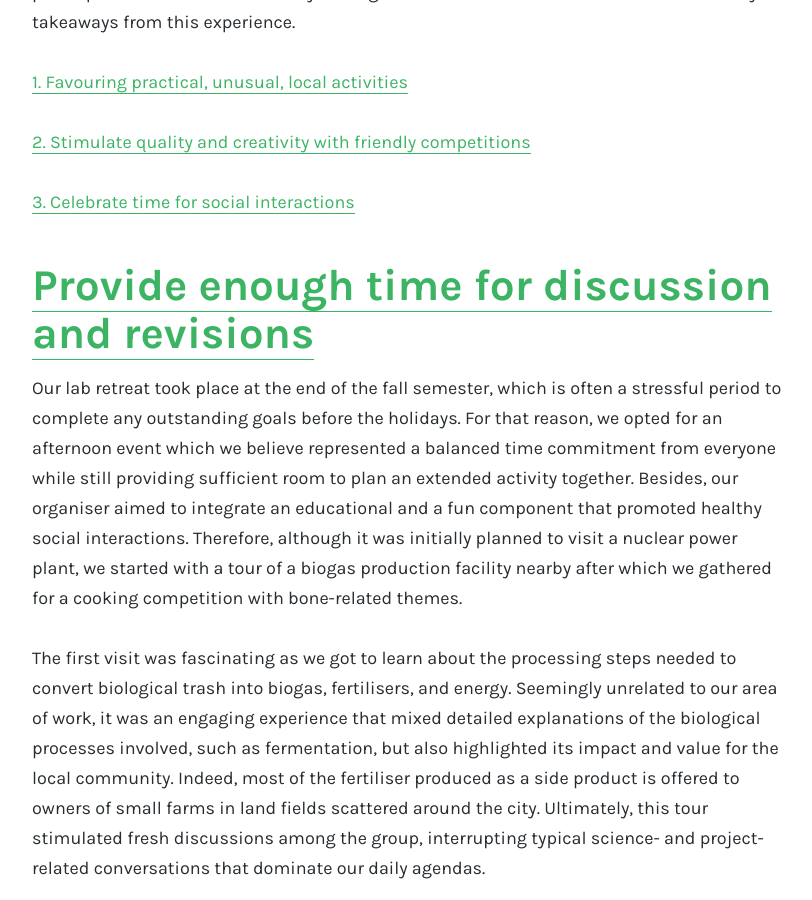
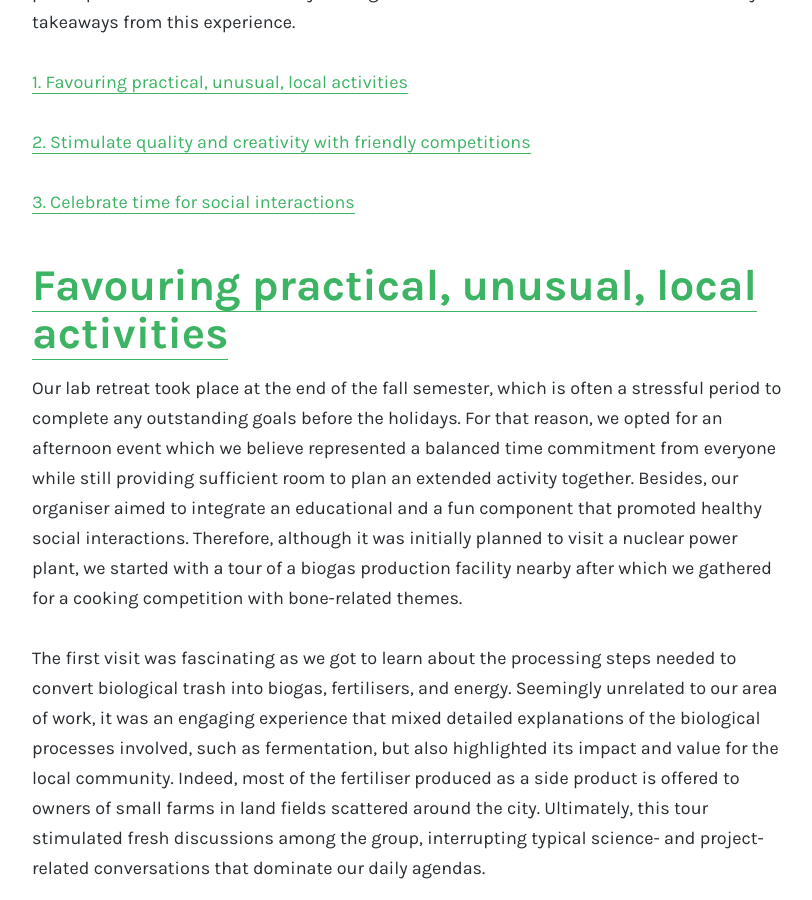
Before and after one commit to franciscomcm/franciscomcm.github.io, a Jekyll site: the page built from blog/lab-retreat.md, in a window 1280 px wide and 900 px high, scrolled down 1081 px. Shown: the whole window, without its empty margins (233-1045 px from the left). Built offline with Jekyll 4.4.1, drawn with Linux system fonts in a browser that asks for light colours.

Commit message:
update typo

```diff
--- a/blog/lab-retreat.md
+++ b/blog/lab-retreat.md
@@ -20,7 +20,7 @@ Academic environments can be quite demanding, especially as teams grow and becom
 
 [3. Celebrate time for social interactions](#social_celebration)
 
-# <a name="local_activities">Provide enough time for discussion and revisions</a>
+# <a name="local_activities">Favouring practical, unusual, local activities</a>
 
 Our lab retreat took place at the end of the fall semester, which is often a stressful period to complete any outstanding goals before the holidays. For that reason, we opted for an afternoon event which we believe represented a balanced time commitment from everyone while still providing sufficient room to plan an extended activity together. Besides, our organiser aimed to integrate an educational and a fun component that promoted healthy social interactions. Therefore, although it was initially planned to visit a nuclear power plant, we started with a tour of a biogas production facility nearby after which we gathered for a cooking competition with bone-related themes.
 
```
